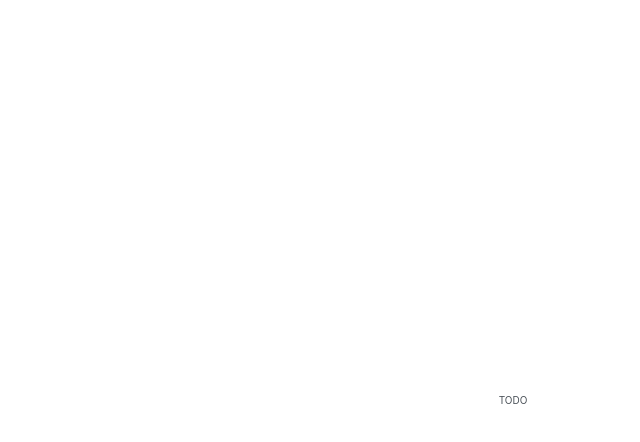
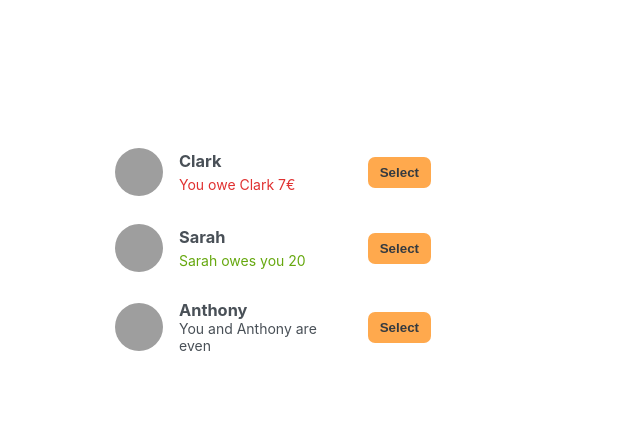
Before and after one commit to WojtG/eat-and-split, a React (Create React App) app: page / in a window 1280 px wide. Shown: the top 442 px of the page, without its empty margins (127-767 px from the left). Built offline with nearby package versions, Linux system fonts and the light colour scheme; grey boxes are pictures that could not be loaded.

Commit message:
create friends list

```diff
--- a/src/App.js
+++ b/src/App.js
@@ -1,26 +1,14 @@
-const initialFriends = [
-  {
-    id: 118836,
-    name: "Clark",
-    image: "https://i.pravatar.cc/48?u=118836",
-    balance: -7,
-  },
-  {
-    id: 933372,
-    name: "Sarah",
-    image: "https://i.pravatar.cc/48?u=933372",
-    balance: 20,
-  },
-  {
-    id: 499476,
-    name: "Anthony",
-    image: "https://i.pravatar.cc/48?u=499476",
-    balance: 0,
-  },
-];
+import { useState } from "react";
+import FriendsList from "./FriendsList";
 
 function App() {
-  return <div>TODO</div>;
+  return (
+    <div className="app">
+      <div className="sidebar">
+        <FriendsList />
+      </div>
+    </div>
+  );
 }
 
 export default App;
--- /dev/null
+++ b/src/FriendElement.js
@@ -0,0 +1,22 @@
+function FriendElement({ friend }) {
+  return (
+    <li>
+      <img src={friend.image} alt={friend.name} />
+      <h3>{friend.name}</h3>
+      {friend.balance < 0 && (
+        <p className="red">
+          You owe {friend.name} {Math.abs(friend.balance)}€
+        </p>
+      )}
+      {friend.balance > 0 && (
+        <p className="green">
+          {friend.name} owes you {friend.balance}
+        </p>
+      )}
+      {friend.balance === 0 && <p>You and {friend.name} are even</p>}
+      <button className="button">Select</button>
+    </li>
+  );
+}
+
+export default FriendElement;
--- /dev/null
+++ b/src/FriendsList.js
@@ -0,0 +1,35 @@
+import FriendElement from "./FriendElement";
+
+const initialFriends = [
+  {
+    id: 118836,
+    name: "Clark",
+    image: "https://i.pravatar.cc/48?u=118836",
+    balance: -7,
+  },
+  {
+    id: 933372,
+    name: "Sarah",
+    image: "https://i.pravatar.cc/48?u=933372",
+    balance: 20,
+  },
+  {
+    id: 499476,
+    name: "Anthony",
+    image: "https://i.pravatar.cc/48?u=499476",
+    balance: 0,
+  },
+];
+
+function FriendsList() {
+  const friends = initialFriends;
+  return (
+    <ul>
+      {friends.map((friend) => (
+        <FriendElement friend={friend} key={friend.id} />
+      ))}
+    </ul>
+  );
+}
+
+export default FriendsList;
```
